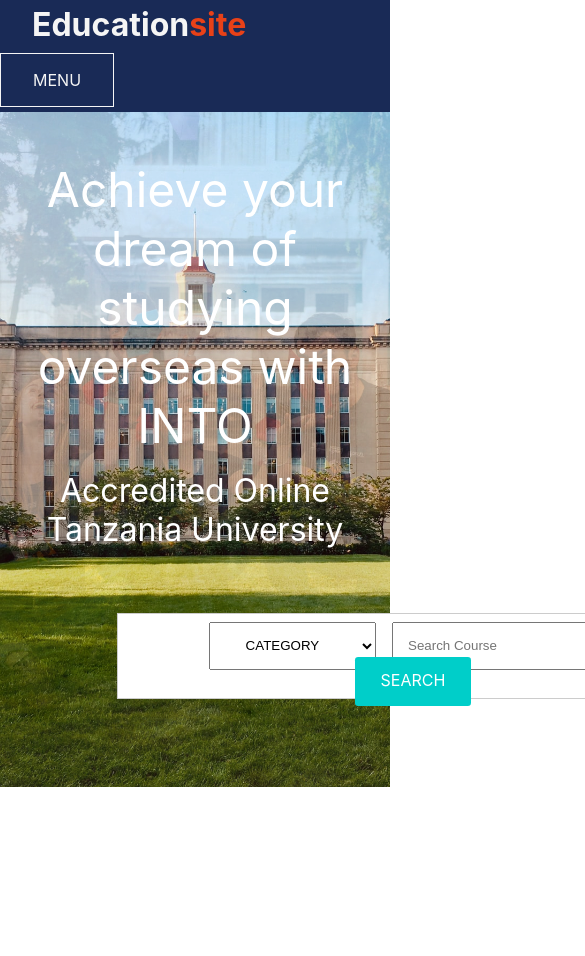
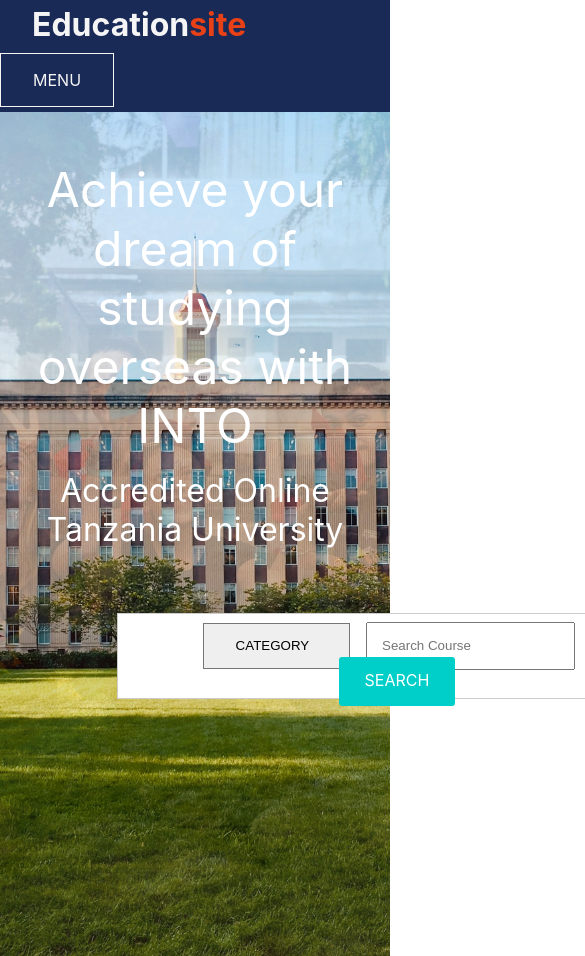
Before and after one commit to mchomvus4/education, a React (Create React App) app: page / in a window 390 px wide. Shown: the top 956 px of the page, 585 px wide, since content can reach past the window. Before the commit the page ends 844 px from the top, so only its background shows below. Built offline with nearby package versions, Linux system fonts and the light colour scheme.

Commit message:
Update Home.css

```diff
--- a/src/components/Section/Home.css
+++ b/src/components/Section/Home.css
@@ -50,15 +50,17 @@
 }
 .header_form{
     border: 1px solid #ccc;
-    width: 36rem;
+    width: 34rem;
     padding: 0.5rem 2rem;
     background: #fff;
     margin-left: 30%;
     margin-top: 4rem;
     text-align: center;
+    display: flex;
 }
 select{
     padding: 0.9rem 2rem;
+    appearance: none;
 }
 input{
      padding: 0.9rem;
@@ -76,3 +78,18 @@
     color: #fff;
     border-radius: 0.2rem;
 }
+*:focus{outline: none;}
+
+@media all and (max-width:768px){
+    .container{
+        height: 100vh;
+    }
+    form{margin-left: 6rem;}
+}
+
+@media all and (max-width:425px){
+form{
+    margin-left: 0;
+}
+
+}
```
